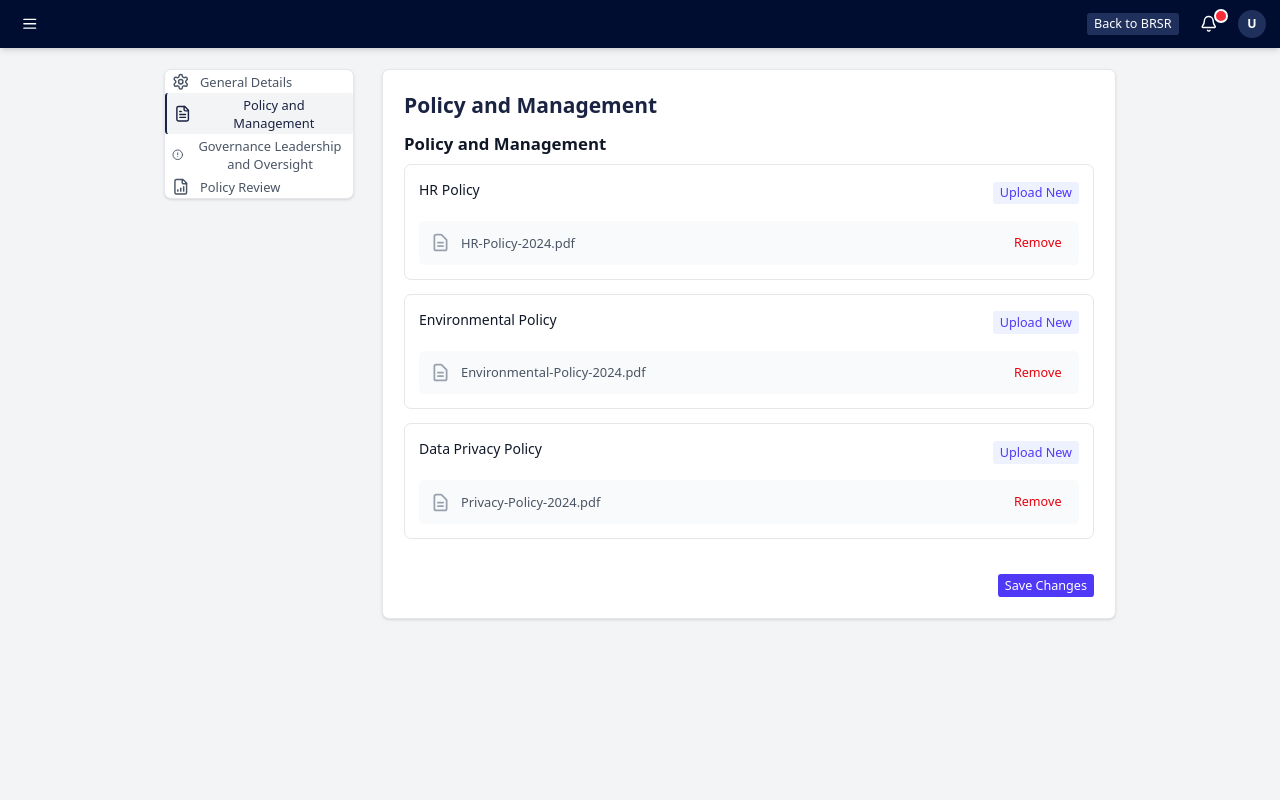
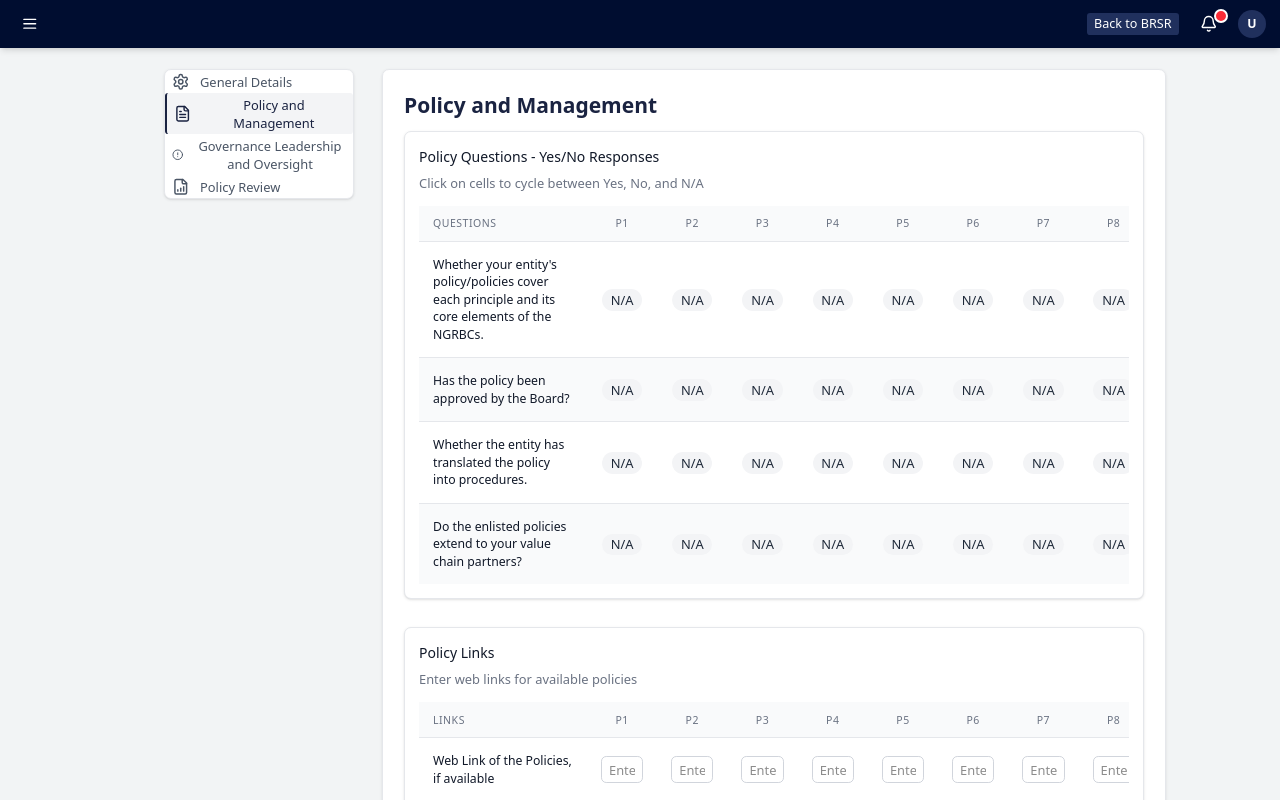
Before and after one commit to Devanshu-pal-github/brsr-merged, a React (Vite) app in the folder ESGfrontend/: page /company in a window 1280 px wide. Both pictures are taken after a click on the button "Policy and Management". Built offline with nearby package versions, Linux system fonts and the light colour scheme.

Commit message:
added content on policy management form.

```diff
--- a/ESGfrontend/src/features/company/components/tabs/PolicyManagementForm.jsx
+++ b/ESGfrontend/src/features/company/components/tabs/PolicyManagementForm.jsx
@@ -1,78 +1,232 @@
-import React from 'react';
+import React, { useState } from 'react';
+import { Card, CardHeader, CardContent } from '../common/CardComponents';
 
-const PolicyForm = () => {
+const PolicyManagementForm = () => {
+  // State for Yes/No answers
+  const [yesNoAnswers, setYesNoAnswers] = useState({});
+  // State for web links
+  const [webLinks, setWebLinks] = useState({});
+  // State for text answers
+  const [textAnswers, setTextAnswers] = useState({});
+
+  const principles = ['P1', 'P2', 'P3', 'P4', 'P5', 'P6', 'P7', 'P8', 'P9'];
+
+  const yesNoQuestions = [
+    "Whether your entity's policy/policies cover each principle and its core elements of the NGRBCs.",
+    "Has the policy been approved by the Board?",
+    "Whether the entity has translated the policy into procedures.",
+    "Do the enlisted policies extend to your value chain partners?"
+  ];
+
+  const linkQuestions = [
+    "Web Link of the Policies, if available"
+  ];
+
+  const textQuestions = [
+    "Name of the national and international codes/certifications/labels/standards adopted by your entity and mapped to each principle.",
+    "Specific commitments, goals and targets set by the entity with defined timelines, if any.",
+    "Performance of the entity against the specific commitments, goals and targets along-with reasons in case the same are not met."
+  ];
+  const handleYesNoClick = (principle, question) => {
+    const key = `${principle}-${question}`;
+    setYesNoAnswers(prev => ({
+      ...prev,
+      [key]: prev[key] === 'Yes' ? 'No' : prev[key] === 'No' ? 'N/A' : 'Yes'
+    }));
+  };
+
+  const handleLinkChange = (principle, question, value) => {
+    const key = `${principle}-${question}`;
+    setWebLinks(prev => ({
+      ...prev,
+      [key]: value
+    }));
+  };
+
+  const handleTextChange = (principle, question, value) => {
+    const key = `${principle}-${question}`;
+    setTextAnswers(prev => ({
+      ...prev,
+      [key]: value
+    }));
+  };
+
   return (
-    <div className="space-y-6">      <section className="space-y-4">
-        <h2 className="text-lg font-semibold text-gray-900">Policy and Management</h2>
+    <div className="space-y-8">
+      {/* Custom scrollbar styles */}
+      <style>
+        {`
+          .custom-scrollbar::-webkit-scrollbar {
+            height: 8px;
+          }
+          .custom-scrollbar::-webkit-scrollbar-track {
+            background: #f1f1f1;
+            border-radius: 4px;
+          }
+          .custom-scrollbar::-webkit-scrollbar-thumb {
+            background: #888;
+            border-radius: 4px;
+          }
+          .custom-scrollbar::-webkit-scrollbar-thumb:hover {
+            background: #666;
+          }
+        `}
+      </style>
 
-        {/* HR Policy */}
-        <div className="p-4 border border-gray-200 rounded-lg space-y-4">
-          <div className="flex items-center justify-between">
-            <h3 className="text-md font-medium text-gray-900">HR Policy</h3>
-            <button className="px-3 py-1.5 text-sm bg-indigo-50 text-indigo-600 rounded-md hover:bg-indigo-100">
-              Upload New
-            </button>
+      {/* Yes/No Questions Table */}
+      <Card>
+        <CardHeader
+          title="Policy Questions - Yes/No Responses"
+          subtitle="Click on cells to cycle between Yes, No, and N/A"
+        />
+        <CardContent>
+          <div className="overflow-x-auto custom-scrollbar" style={{ maxWidth: '100%' }}>
+            <table className="min-w-full divide-y divide-gray-200 table-fixed" style={{ minWidth: '800px' }}>
+              <thead>
+                <tr>
+                  <th className="px-4 py-3 bg-gray-50 text-left text-xs font-medium text-gray-500 uppercase tracking-wider w-48">
+                    Questions
+                  </th>
+                  {principles.map(principle => (
+                    <th key={principle} className="px-4 py-3 bg-gray-50 text-center text-xs font-medium text-gray-500 uppercase tracking-wider">
+                      {principle}
+                    </th>
+                  ))}
+                </tr>
+              </thead>
+              <tbody className="bg-white divide-y divide-gray-200">
+                {yesNoQuestions.map((question, idx) => (
+                  <tr key={idx} className={idx % 2 === 0 ? 'bg-white' : 'bg-gray-50'}>
+                    <td className="px-4 py-4 text-sm text-gray-900 align-top">
+                      {question}
+                    </td>
+                    {principles.map(principle => {
+                      const key = `${principle}-${question}`;
+                      return (
+                        <td
+                          key={principle}
+                          onClick={() => handleYesNoClick(principle, question)}
+                          className="px-4 py-4 text-center cursor-pointer hover:bg-gray-100"
+                        >
+                          <span className={`inline-flex items-center px-2.5 py-0.5 rounded-full text-xs font-medium ${
+                            yesNoAnswers[key] === 'Yes'
+                              ? 'bg-green-100 text-green-800'
+                              : yesNoAnswers[key] === 'No'
+                                ? 'bg-red-100 text-red-800'
+                                : 'bg-gray-100 text-gray-800'
+                          }`}>
+                            {yesNoAnswers[key] || 'N/A'}
+                          </span>
+                        </td>
+                      );
+                    })}
+                  </tr>
+                ))}
+              </tbody>
+            </table>
           </div>
-          <div className="flex items-center justify-between p-3 bg-gray-50 rounded-md">
-            <div className="flex items-center gap-3">
-              <svg className="w-6 h-6 text-gray-400" fill="none" stroke="currentColor" viewBox="0 0 24 24">
-                <path strokeLinecap="round" strokeLinejoin="round" strokeWidth="2" d="M9 12h6m-6 4h6m2 5H7a2 2 0 01-2-2V5a2 2 0 012-2h5.586a1 1 0 01.707.293l5.414 5.414a1 1 0 01.293.707V19a2 2 0 01-2 2z" />
-              </svg>
-              <span className="text-sm text-gray-600">HR-Policy-2024.pdf</span>
-            </div>
-            <button className="text-sm text-red-600 hover:text-red-700">Remove</button>
+        </CardContent>
+      </Card>
+
+      {/* Web Links Table */}
+      <Card>
+        <CardHeader
+          title="Policy Links"
+          subtitle="Enter web links for available policies"
+        />
+        <CardContent>
+          <div className="overflow-x-auto custom-scrollbar" style={{ maxWidth: '100%' }}>
+            <table className="min-w-full divide-y divide-gray-200 table-fixed" style={{ minWidth: '800px' }}>
+              <thead>
+                <tr>
+                  <th className="px-4 py-3 bg-gray-50 text-left text-xs font-medium text-gray-500 uppercase tracking-wider w-48">
+                    Links
+                  </th>
+                  {principles.map(principle => (
+                    <th key={principle} className="px-4 py-3 bg-gray-50 text-center text-xs font-medium text-gray-500 uppercase tracking-wider">
+                      {principle}
+                    </th>
+                  ))}
+                </tr>
+              </thead>
+              <tbody className="bg-white divide-y divide-gray-200">
+                {linkQuestions.map((question, idx) => (
+                  <tr key={idx} className={idx % 2 === 0 ? 'bg-white' : 'bg-gray-50'}>
+                    <td className="px-4 py-4 text-sm text-gray-900 align-top">
+                      {question}
+                    </td>
+                    {principles.map(principle => {
+                      const key = `${principle}-${question}`;
+                      return (
+                        <td key={principle} className="px-4 py-4">
+                          <input
+                            type="url"
+                            value={webLinks[key] || ''}
+                            onChange={(e) => handleLinkChange(principle, question, e.target.value)}
+                            placeholder="Enter URL"
+                            className="w-full px-2 py-1 text-sm border border-gray-300 rounded-md focus:ring-indigo-500 focus:border-indigo-500"
+                          />
+                        </td>
+                      );
+                    })}
+                  </tr>
+                ))}
+              </tbody>
+            </table>
           </div>
-        </div>
+        </CardContent>
+      </Card>
 
-        {/* Environmental Policy */}
-        <div className="p-4 border border-gray-200 rounded-lg space-y-4">
-          <div className="flex items-center justify-between">
-            <h3 className="text-md font-medium text-gray-900">Environmental Policy</h3>
-            <button className="px-3 py-1.5 text-sm bg-indigo-50 text-indigo-600 rounded-md hover:bg-indigo-100">
-              Upload New
-            </button>
+      {/* Text Questions Table */}
+      <Card>
+        <CardHeader
+          title="Additional Information"
+          subtitle="Provide detailed responses for each principle"
+        />
+        <CardContent>
+          <div className="overflow-x-auto custom-scrollbar" style={{ maxWidth: '100%' }}>
+            <table className="min-w-full divide-y divide-gray-200 table-fixed" style={{ minWidth: '800px' }}>
+              <thead>
+                <tr>
+                  <th className="px-4 py-3 bg-gray-50 text-left text-xs font-medium text-gray-500 uppercase tracking-wider w-48">
+                    Details Required
+                  </th>
+                  {principles.map(principle => (
+                    <th key={principle} className="px-4 py-3 bg-gray-50 text-center text-xs font-medium text-gray-500 uppercase tracking-wider">
+                      {principle}
+                    </th>
+                  ))}
+                </tr>
+              </thead>
+              <tbody className="bg-white divide-y divide-gray-200">
+                {textQuestions.map((question, idx) => (
+                  <tr key={idx} className={idx % 2 === 0 ? 'bg-white' : 'bg-gray-50'}>
+                    <td className="px-4 py-4 text-sm text-gray-900 align-top">
+                      {question}
+                    </td>
+                    {principles.map(principle => {
+                      const key = `${principle}-${question}`;
+                      return (
+                        <td key={principle} className="px-4 py-4">
+                          <textarea
+                            value={textAnswers[key] || ''}
+                            onChange={(e) => handleTextChange(principle, question, e.target.value)}
+                            placeholder="Enter details"
+                            rows={3}
+                            className="w-full px-2 py-1 text-sm border border-gray-300 rounded-md focus:ring-indigo-500 focus:border-indigo-500"
+                          />
+                        </td>
+                      );
+                    })}
+                  </tr>
+                ))}
+              </tbody>
+            </table>
           </div>
-          <div className="flex items-center justify-between p-3 bg-gray-50 rounded-md">
-            <div className="flex items-center gap-3">
-              <svg className="w-6 h-6 text-gray-400" fill="none" stroke="currentColor" viewBox="0 0 24 24">
-                <path strokeLinecap="round" strokeLinejoin="round" strokeWidth="2" d="M9 12h6m-6 4h6m2 5H7a2 2 0 01-2-2V5a2 2 0 012-2h5.586a1 1 0 01.707.293l5.414 5.414a1 1 0 01.293.707V19a2 2 0 01-2 2z" />
-              </svg>
-              <span className="text-sm text-gray-600">Environmental-Policy-2024.pdf</span>
-            </div>
-            <button className="text-sm text-red-600 hover:text-red-700">Remove</button>
-          </div>
-        </div>
-
-        {/* Data Privacy Policy */}
-        <div className="p-4 border border-gray-200 rounded-lg space-y-4">
-          <div className="flex items-center justify-between">
-            <h3 className="text-md font-medium text-gray-900">Data Privacy Policy</h3>
-            <button className="px-3 py-1.5 text-sm bg-indigo-50 text-indigo-600 rounded-md hover:bg-indigo-100">
-              Upload New
-            </button>
-          </div>
-          <div className="flex items-center justify-between p-3 bg-gray-50 rounded-md">
-            <div className="flex items-center gap-3">
-              <svg className="w-6 h-6 text-gray-400" fill="none" stroke="currentColor" viewBox="0 0 24 24">
-                <path strokeLinecap="round" strokeLinejoin="round" strokeWidth="2" d="M9 12h6m-6 4h6m2 5H7a2 2 0 01-2-2V5a2 2 0 012-2h5.586a1 1 0 01.707.293l5.414 5.414a1 1 0 01.293.707V19a2 2 0 01-2 2z" />
-              </svg>
-              <span className="text-sm text-gray-600">Privacy-Policy-2024.pdf</span>
-            </div>
-            <button className="text-sm text-red-600 hover:text-red-700">Remove</button>
-          </div>
-        </div>
-      </section>
-
-      <div className="flex justify-end pt-4">
-        <button
-          type="submit"
-          className="px-4 py-2 bg-indigo-600 text-white rounded-md hover:bg-indigo-700 focus:outline-none focus:ring-2 focus:ring-offset-2 focus:ring-indigo-500"
-        >
-          Save Changes
-        </button>
-      </div>
+        </CardContent>
+      </Card>
     </div>
   );
 };
 
-export default PolicyForm;
+export default PolicyManagementForm;
```
